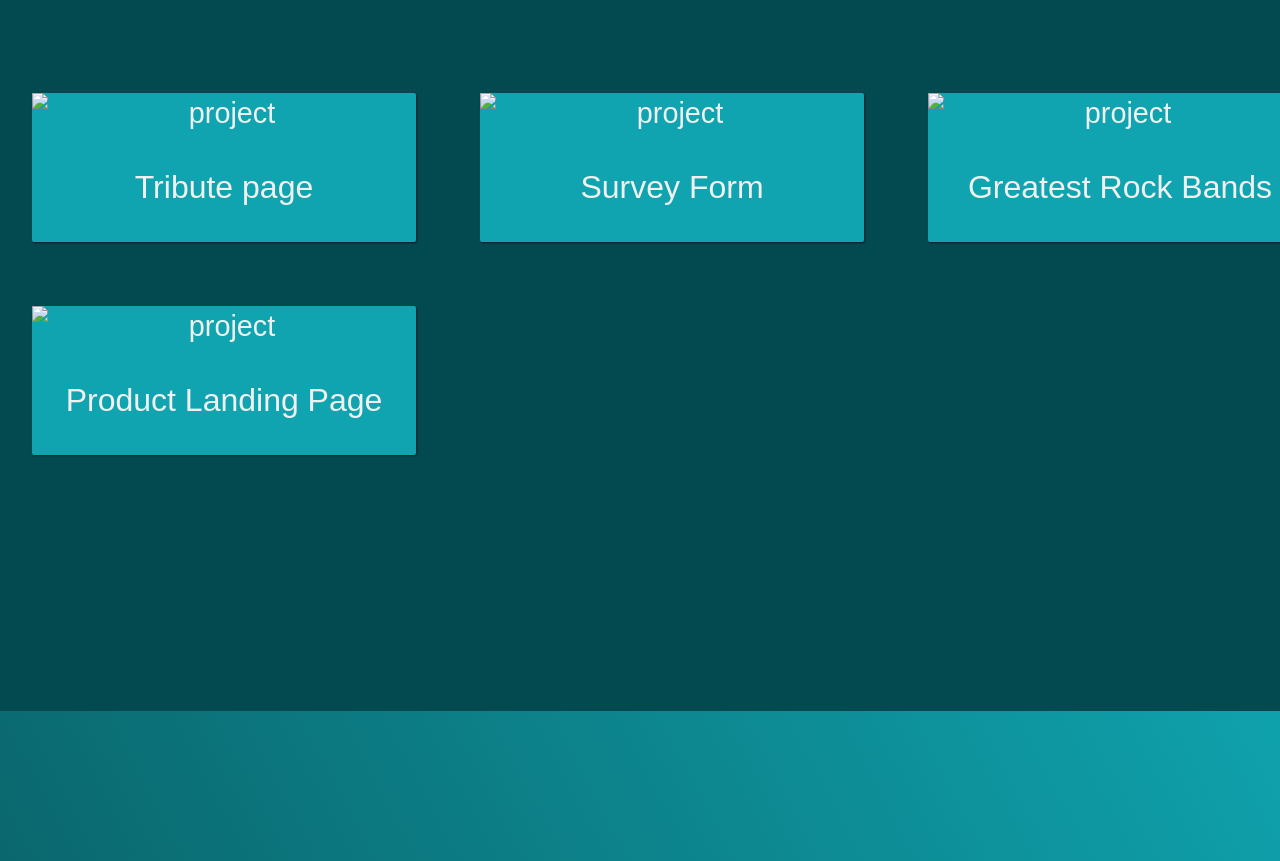
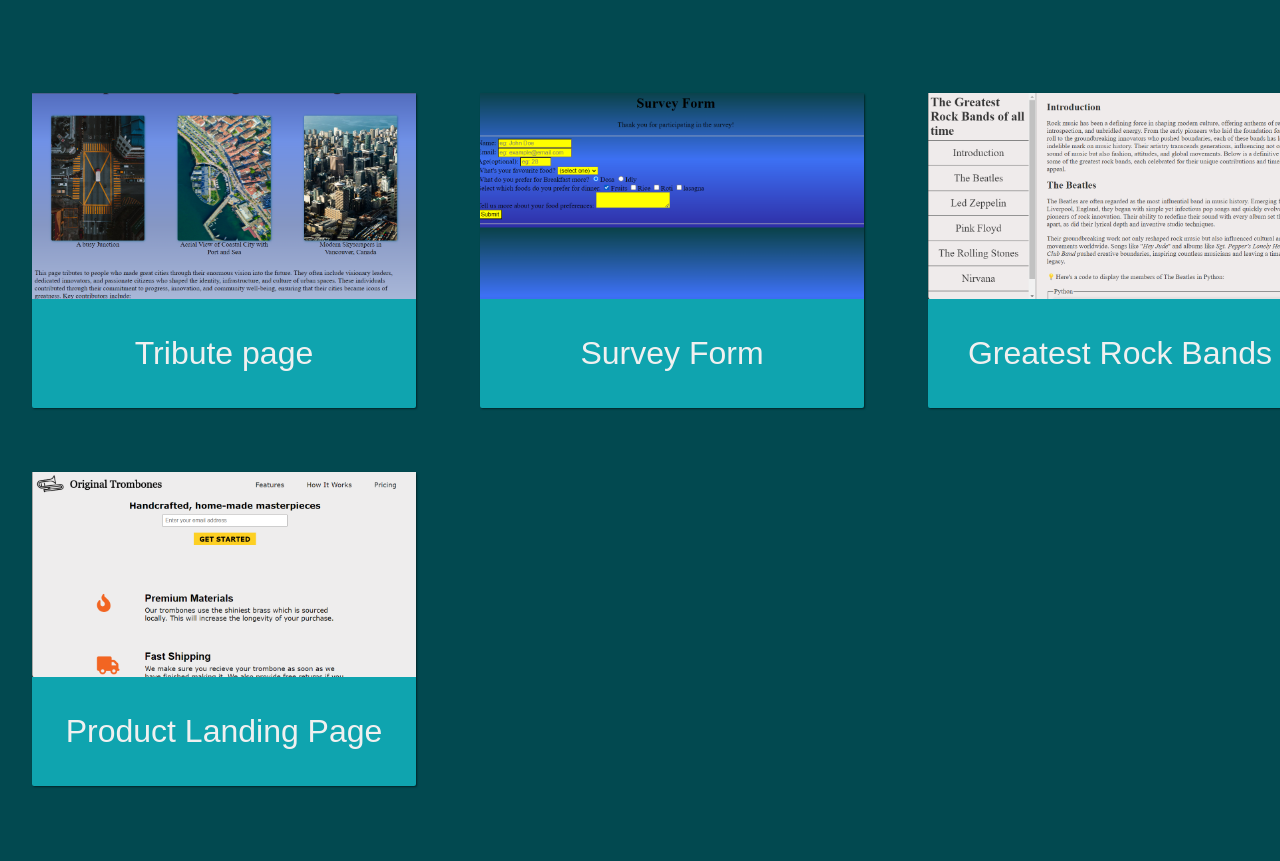
Before and after one commit to theju39/Personal-Portfolio-Website, a plain HTML site: page index.html in a window 1280 px wide. Shown: the part 1060-1921 px from the top of the page. Drawn offline with Linux system fonts and the light colour scheme.

Commit message:
modified image paths

```diff
--- a/index.html
+++ b/index.html
@@ -29,19 +29,19 @@
         <h2 class="projects-header">My Projects</h2>
         <div class="projects-grid">
             <a class="project-tile" href="https://theju39.github.io/Tribute-page/">
-                <img class="project-image" src="D:\Codes\Learn\HTML\personal portfolio website\tribute page img.png" alt="project">
+                <img class="project-image" src="tribute-page-img.png" alt="project">
                 <p class="project-title">Tribute page</p>
             </a>
             <a class="project-tile" href="https://theju39.github.io/Survey-form/">
-                <img class="project-image" src="D:\Codes\Learn\HTML\personal portfolio website\survey form img.png" alt="project">
+                <img class="project-image" src="survey-form-img.png" alt="project">
                 <p class="project-title">Survey Form</p>
             </a>
             <a class="project-tile" href="https://theju39.github.io/Rock-bands/">
-                <img class="project-image" src="D:\Codes\Learn\HTML\personal portfolio website\rock bands img.png" alt="project">
+                <img class="project-image" src="rock-bands-img.png" alt="project">
                 <p class="project-title">Greatest Rock Bands</p>
             </a>
             <a class="project-tile" href="https://theju39.github.io/Product-landing-page/">
-                <img class="project-image" src="D:\Codes\Learn\HTML\personal portfolio website\product landing page img.png" alt="project">
+                <img class="project-image" src="product-landing-page-img.png" alt="project">
                 <p class="project-title">Product Landing Page</p>
             </a>
         </div>
```
